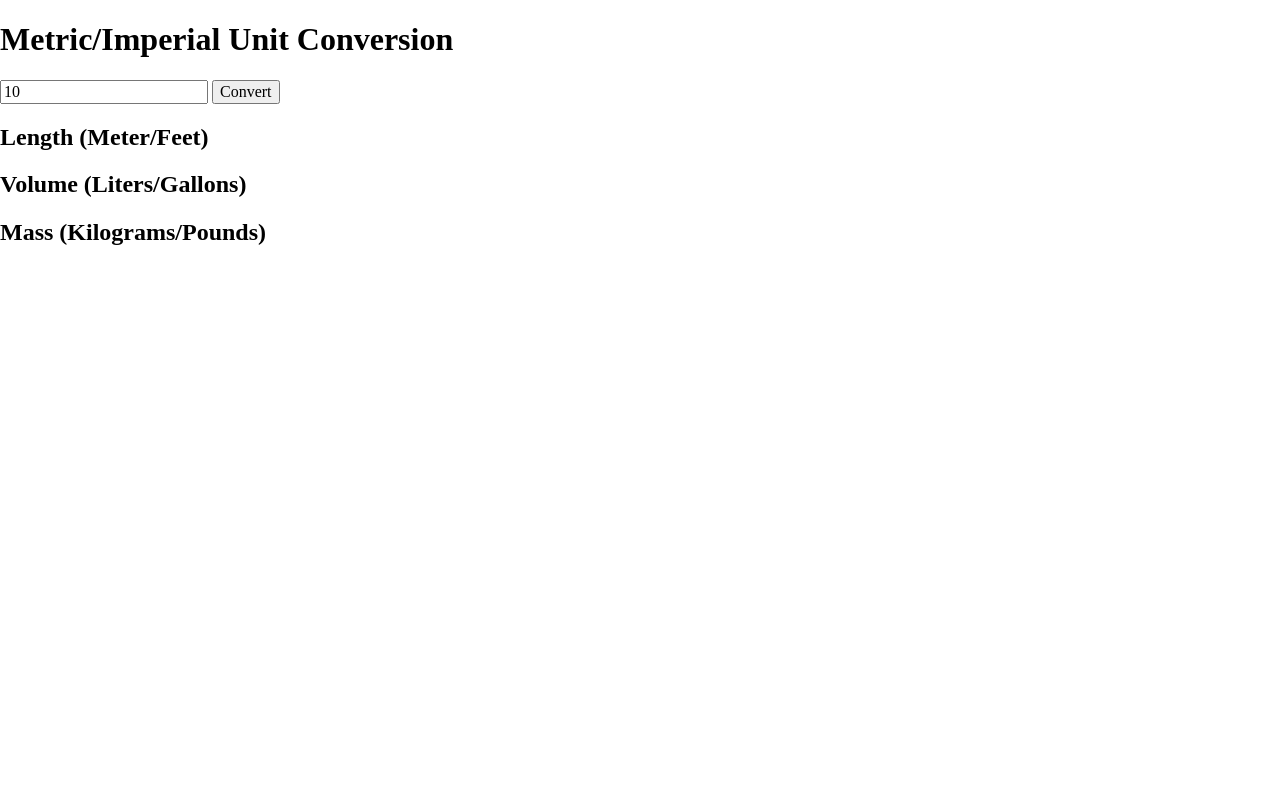
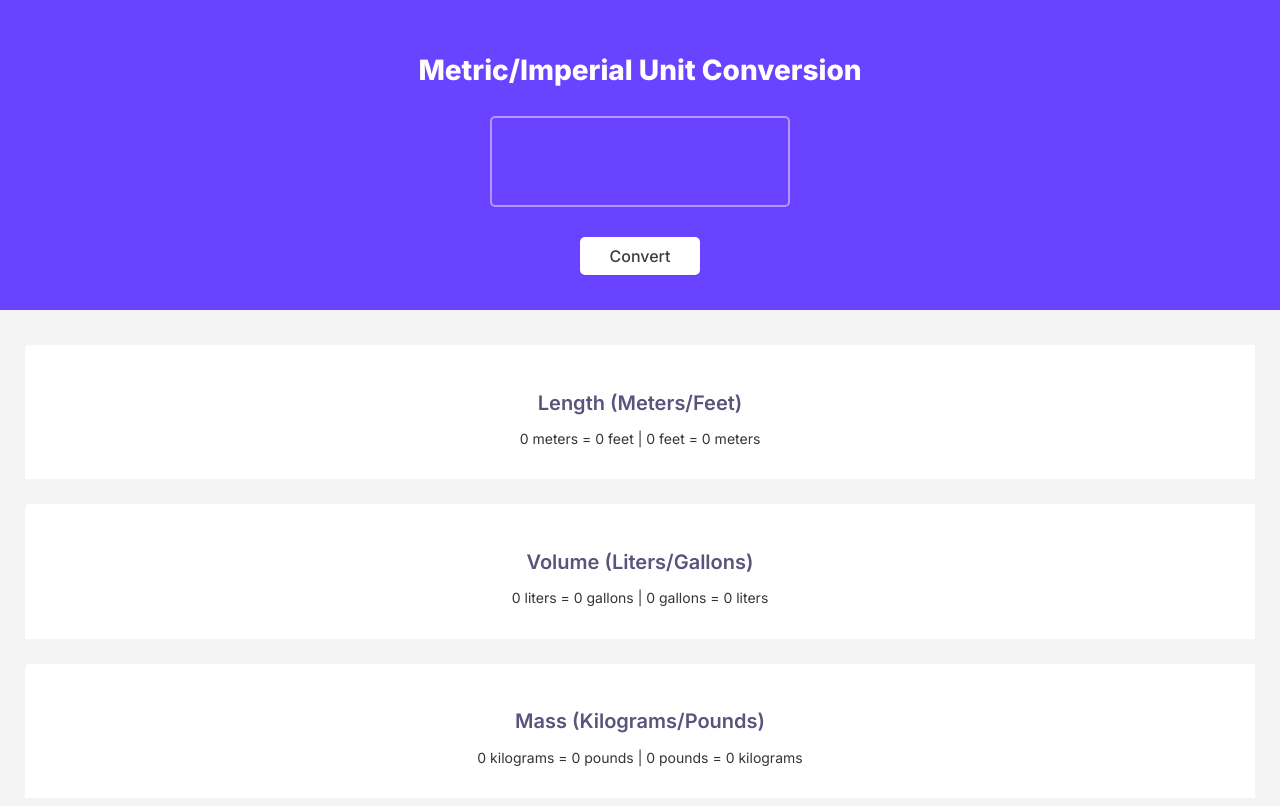
Before and after one commit to diankita/unit-converter, a website built with Vite: page index.html in a window 1280 px wide. Built offline with nearby package versions, Linux system fonts and the light colour scheme.

Commit message:
Added CSS

```diff
--- a/index.css
+++ b/index.css
@@ -1,3 +1,63 @@
 body {
-    margin: 0;
+  margin: 0;
+  background: #f4f4f4;
+  font-family: "Inter", sans-serif;
+  text-align: center;
 }
+
+#hero {
+  background: #6943ff;
+  padding: 35px 50px;
+  margin-bottom: 35px;
+}
+
+#hero-title {
+  color: #ffffff;
+  font-weight: 800;
+  font-size: 28px;
+}
+
+#input-field {
+  display: block;
+  box-sizing: border-box;
+  border: 2px solid #b295ff;
+  border-radius: 5px;
+  background: #6943ff;
+  color: #ffffff;
+  font-weight: 800;
+  font-size: 58px;
+  text-align: center;
+  margin: 30px auto;
+  padding: 10px;
+  max-width: 300px;
+}
+
+#convert-btn {
+  background: #ffffff;
+  border: none;
+  box-shadow: 0px 1px 2px rgba(0, 0, 0, 0.05);
+  border-radius: 5px;
+  color: #3d3d3d;
+  font-weight: 500;
+  font-size: 16px;
+  padding: 10px 30px;
+}
+
+.section {
+  background: #ffffff;
+  border-radius: 4.68077px 0px 0px 0px;
+  margin: 25px;
+  padding: 30px 30px 18px;
+}
+
+.section-title {
+  font-weight: 600;
+  font-size: 20px;
+  color: #5a537b;
+}
+
+.section-paragraph {
+  font-weight: 400;
+font-size: 14px;
+color: #353535;
+}
--- a/index.html
+++ b/index.html
@@ -1,27 +1,31 @@
 <html>
 
 <head>
+  <link rel="preconnect" href="https://fonts.googleapis.com">
+  <link rel="preconnect" href="https://fonts.gstatic.com" crossorigin>
+  <link href="https://fonts.googleapis.com/css2?family=Inter:wght@400;500;600;700;800&display=swap" rel="stylesheet">
   <link rel="stylesheet" href="https://cdnjs.cloudflare.com/ajax/libs/normalize/8.0.1/normalize.css">
   <link rel="stylesheet" href="index.css">
 </head>
 
 <body>
-  <hero>
-    <h1>Metric/Imperial Unit Conversion</h1>
-    <input type="number" value="10" id="input-field"/>
+  <section id="hero">
+    <h1 id="hero-title">Metric/Imperial Unit Conversion</h1>
+    <input type="number" value="" id="input-field"/>
     <button id="convert-btn">Convert</button>
-  </hero>
-  <section>
-    <h2>Length (Meter/Feet)</h2>
-    <p id="length-paragraph"></p>
   </section>
-  <section>
-    <h2>Volume (Liters/Gallons)</h2>
-    <p id="volume-paragraph"></p>
+  <section class="section">
+    <h2 class="section-title">Length (Meters/Feet)</h2>
+    <p id="length-paragraph" class="section-paragraph">0 meters = 0 feet | 0 feet = 0 meters
+</p>
   </section>
-  <section>
-    <h2>Mass (Kilograms/Pounds)</h2>
-    <p id="mass-paragraph"></p>
+  <section class="section">
+    <h2 class="section-title">Volume (Liters/Gallons)</h2>
+    <p id="volume-paragraph" class="section-paragraph">0 liters = 0 gallons | 0 gallons = 0 liters</p>
+  </section>
+  <section class="section">
+    <h2 class="section-title">Mass (Kilograms/Pounds)</h2>
+    <p id="mass-paragraph" class="section-paragraph">0 kilograms = 0 pounds | 0 pounds = 0 kilograms</p>
   </section>
   <script src="index.js"></script>
 </body>
--- a/index.js
+++ b/index.js
@@ -1,9 +1,3 @@
-/*
-1 meter = 3.281 feet
-1 liter = 0.264 gallon
-1 kilogram = 2.204 pound
-*/
-
 // conversion rates
 const lengthConversionRate = 3.281;
 const volumeConversionRate = 0.264;
```
